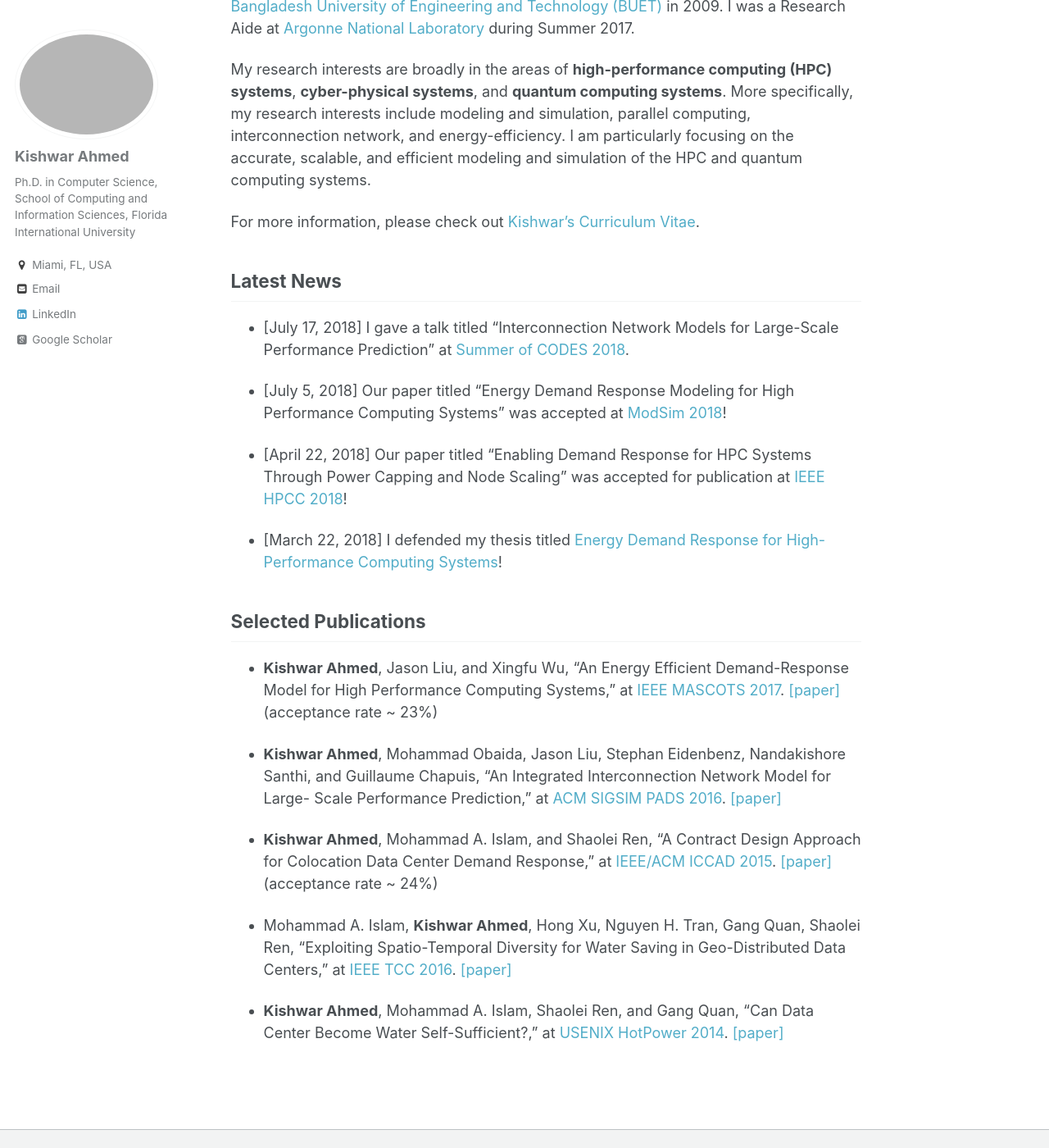
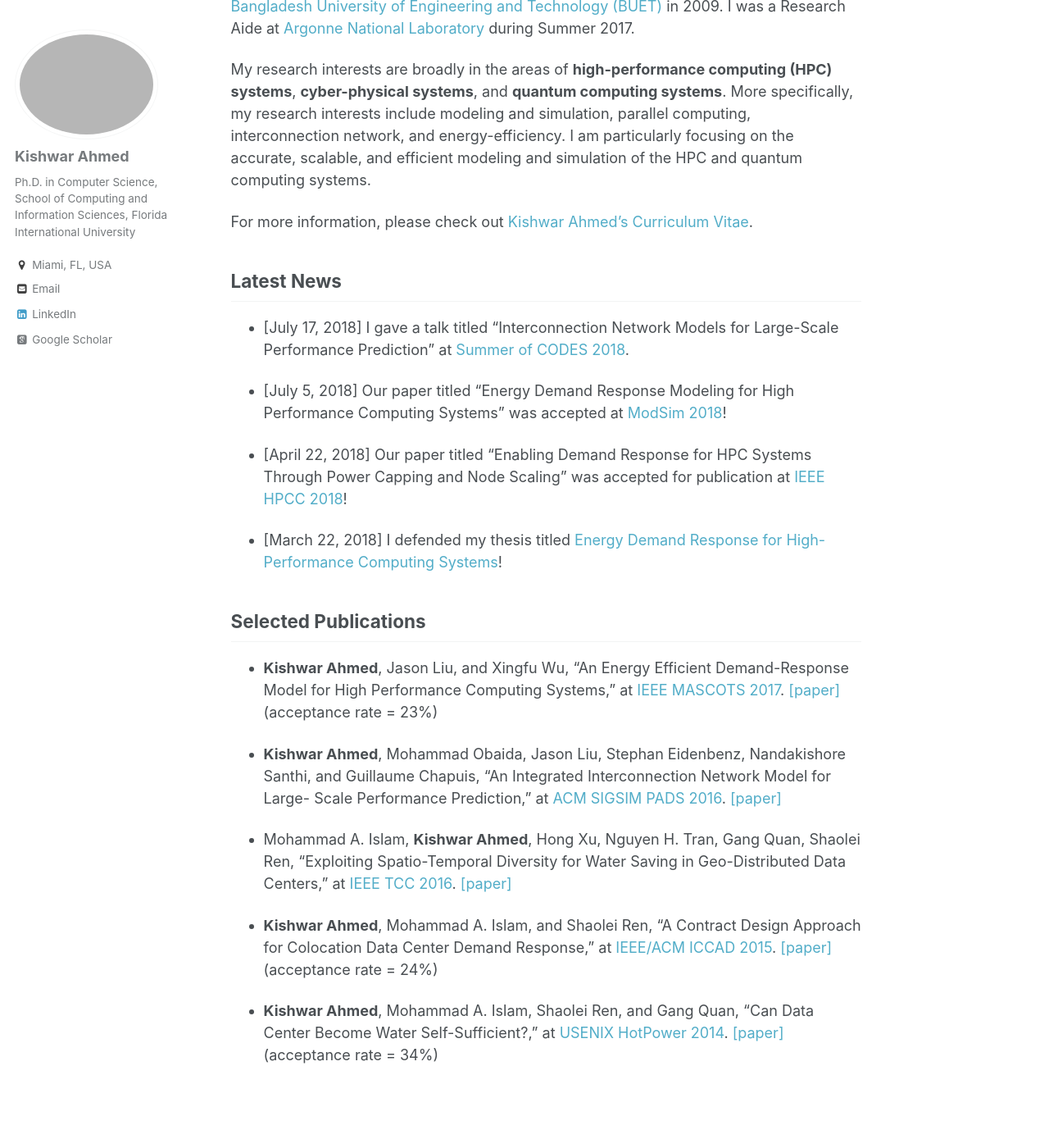
Before and after one commit to kishwarbd/kishwarbd.github.io, a Jekyll site: the page built from _pages/about.md, in a window 1280 px wide and 1400 px high, scrolled down 259 px. Shown: the whole window at 82% size. Built offline with Jekyll 4.4.1, drawn with Linux system fonts in a browser that asks for light colours; some web fonts are replaced.

Commit message:
updates.

```diff
--- a/_pages/about.md
+++ b/_pages/about.md
@@ -21,7 +21,7 @@ My research interests are broadly in the areas of **high-performance
 computing (HPC) systems**, **cyber-physical systems**, and **quantum computing
 systems**. More specifically, my research interests include modeling and simulation, parallel computing, interconnection network, and energy-efficiency. I am particularly focusing on the accurate, scalable, and efficient modeling and simulation of the HPC and quantum computing systems.
 
-For more information, please check out [Kishwar’s Curriculum Vitae](https://kishwarbd.github.io/files/kishwar-cv.pdf).
+For more information, please check out [Kishwar Ahmed’s Curriculum Vitae](https://kishwarbd.github.io/files/kishwar-cv.pdf).
 
 ## Latest News
 * [July 17, 2018] I gave a talk titled “Interconnection Network Models for Large-Scale Performance Prediction” at [Summer of CODES 2018](https://press3.mcs.anl.gov/summerofcodes2018/).
@@ -35,12 +35,12 @@ For more information, please check out [Kishwar’s Curriculum Vitae](https://ki
 
 ## Selected Publications
 
-*  **Kishwar Ahmed**, Jason Liu, and Xingfu Wu, “An Energy Efficient Demand-Response Model for High Performance Computing Systems,” at [IEEE MASCOTS 2017](https://mascots2017.cs.ucalgary.ca/). [[paper]](https://ieeexplore.ieee.org/document/8107444/) (acceptance rate ~ 23%)
+*  **Kishwar Ahmed**, Jason Liu, and Xingfu Wu, “An Energy Efficient Demand-Response Model for High Performance Computing Systems,” at [IEEE MASCOTS 2017](https://mascots2017.cs.ucalgary.ca/). [[paper]](https://ieeexplore.ieee.org/document/8107444/) (acceptance rate = 23%)
 
 * **Kishwar Ahmed**, Mohammad Obaida, Jason Liu, Stephan Eidenbenz, Nandakishore Santhi, and Guillaume Chapuis, “An Integrated Interconnection Network Model for Large- Scale Performance Prediction,” at [ACM SIGSIM PADS 2016](https://www.acm-sigsim-pads.org/). [[paper]](https://dl.acm.org/citation.cfm?id=2901396)
 
-* **Kishwar Ahmed**, Mohammad A. Islam, and Shaolei Ren, “A Contract Design Approach for Colocation Data Center Demand Response,” at [IEEE/ACM ICCAD 2015](https://iccad.com/). [[paper]](https://ieeexplore.ieee.org/document/7372629/) (acceptance rate ~ 24%)
-
 * Mohammad A. Islam, **Kishwar Ahmed**, Hong Xu, Nguyen H. Tran, Gang Quan, Shaolei Ren, “Exploiting Spatio-Temporal Diversity for Water Saving in Geo-Distributed Data Centers,” at [IEEE TCC 2016](https://www.computer.org/web/tcc). [[paper]](https://ieeexplore.ieee.org/document/7420641/)
 
-* **Kishwar Ahmed**, Mohammad A. Islam, Shaolei Ren, and Gang Quan, “Can Data Center Become Water Self-Sufficient?,” at [USENIX HotPower 2014](https://www.usenix.org/conference/hotpower14). [[paper]](https://www.usenix.org/conference/hotpower14/technical-sessions/presentation/can-data-center-become-water-self-sufficient)
+* **Kishwar Ahmed**, Mohammad A. Islam, and Shaolei Ren, “A Contract Design Approach for Colocation Data Center Demand Response,” at [IEEE/ACM ICCAD 2015](https://iccad.com/). [[paper]](https://ieeexplore.ieee.org/document/7372629/) (acceptance rate = 24%)
+
+* **Kishwar Ahmed**, Mohammad A. Islam, Shaolei Ren, and Gang Quan, “Can Data Center Become Water Self-Sufficient?,” at [USENIX HotPower 2014](https://www.usenix.org/conference/hotpower14). [[paper]](https://www.usenix.org/conference/hotpower14/technical-sessions/presentation/can-data-center-become-water-self-sufficient) (acceptance rate = 34%)
```
Also changed, not shown: 1 other file.
